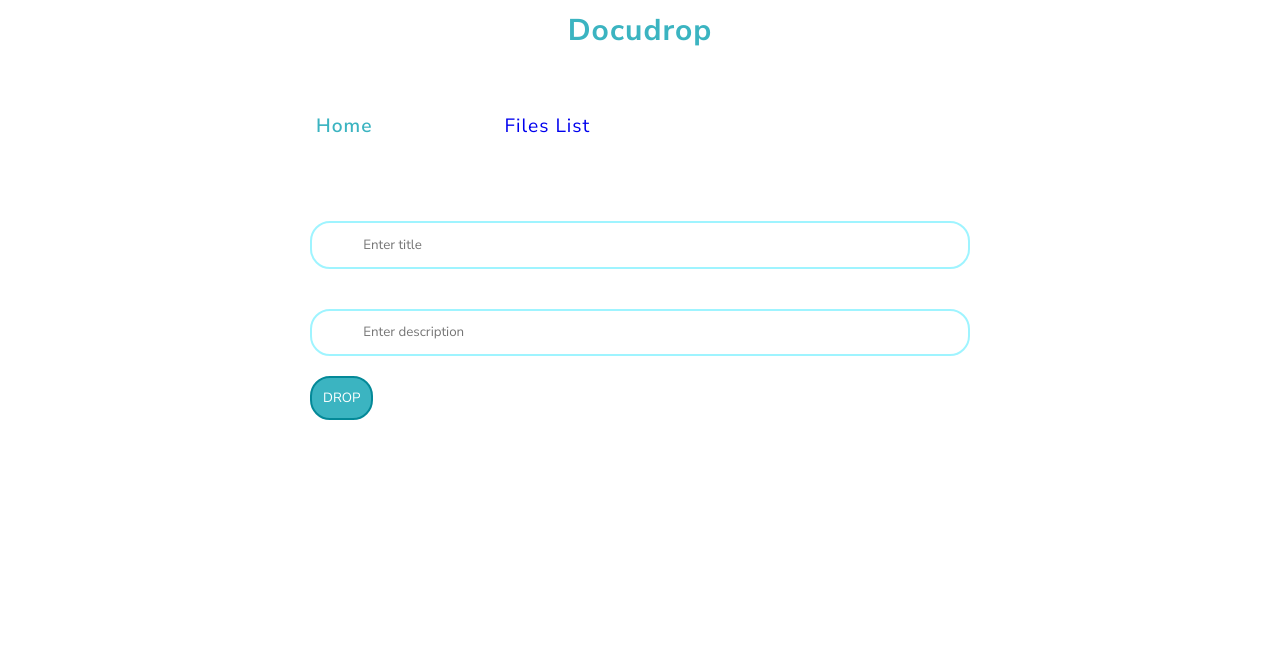
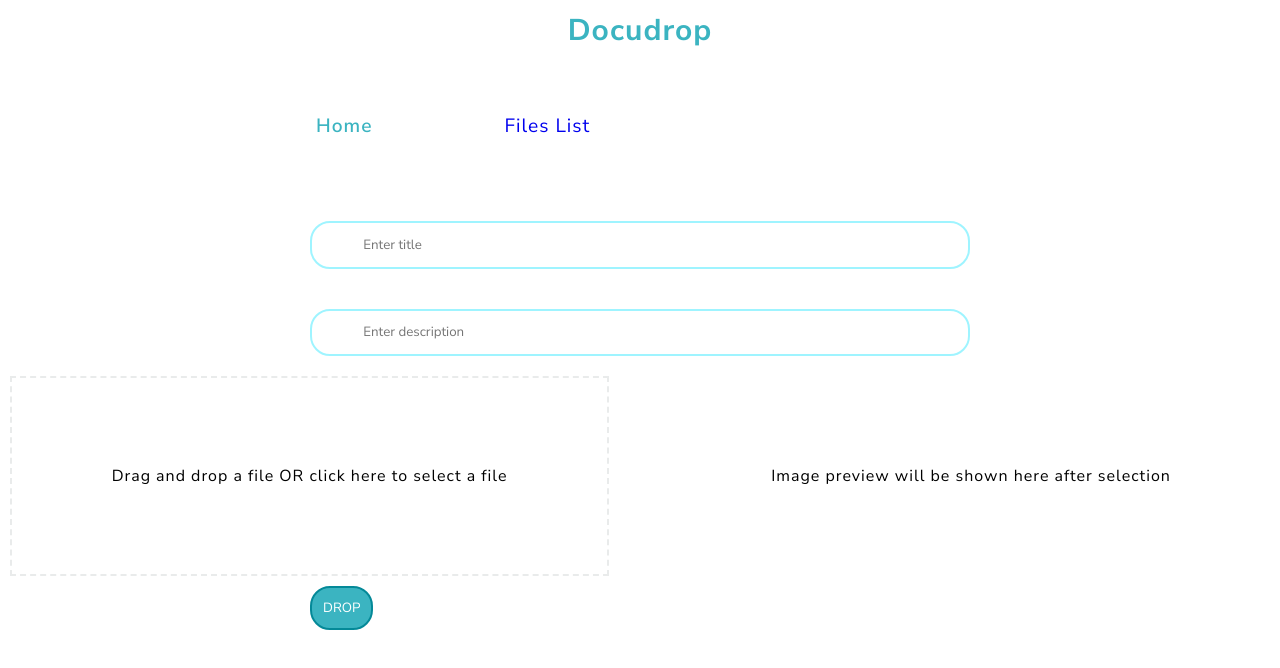
Before and after one commit to Tejakarthik/DocuDrop, a React (Create React App) app in the folder docudrop/: page / in a window 1280 px wide. Shown: the top 668 px of the page. Built offline with nearby package versions, Linux system fonts and the light colour scheme.

Commit message:
Dropzone functionality to drop files

```diff
--- a/docudrop/package.json
+++ b/docudrop/package.json
@@ -9,6 +9,7 @@
     "react": "^18.3.1",
     "react-bootstrap": "^2.10.4",
     "react-dom": "^18.3.1",
+    "react-dropzone": "^14.2.3",
     "react-router-dom": "^6.25.0",
     "react-scripts": "5.0.1",
     "sass": "^1.77.8",
--- a/docudrop/src/components /App.js
+++ b/docudrop/src/components /App.js
@@ -1,4 +1,6 @@
 import React, { useState, useRef } from 'react';
+import Dropzone from 'react-dropzone';
+import axios from 'axios';
 import { Form, Row, Col, Button } from 'react-bootstrap';
 
 const App = (props) => {
@@ -17,6 +19,17 @@ const App = (props) => {
       ...state,
       [event.target.name]: event.target.value
     });
+  };
+  const onDrop = (files) => {
+    const [uploadedFile] = files;
+    setFile(uploadedFile);
+
+    const fileReader = new FileReader();
+    fileReader.onload = () => {
+      setPreviewSrc(fileReader.result);
+    };
+    fileReader.readAsDataURL(uploadedFile);
+    setIsPreviewAvailable(uploadedFile.name.match(/\.(jpeg|jpg|png)$/));
   };
 
   const handleOnSubmit = async (event) => {
@@ -53,12 +66,152 @@ const App = (props) => {
             </Form.Group>
           </Col>
         </Row>
+        <div className="upload-section">
+  <Dropzone onDrop={onDrop}>
+    {({ getRootProps, getInputProps }) => (
+      <div {...getRootProps({ className: 'drop-zone' })} ref={dropRef}>
+        <input {...getInputProps()} />
+        <p>Drag and drop a file OR click here to select a file</p>
+        {file && (
+          <div>
+            <strong>Selected file:</strong> {file.name}
+          </div>
+        )}
+      </div>
+    )}
+  </Dropzone>
+  {previewSrc ? (
+    isPreviewAvailable ? (
+      <div className="image-preview">
+        <img className="preview-image" src={previewSrc} alt="Preview" />
+      </div>
+    ) : (
+      <div className="preview-message">
+        <p>No preview available for this file</p>
+      </div>
+    )
+  ) : (
+    <div className="preview-message">
+      <p>Image preview will be shown here after selection</p>
+    </div>
+  )}
+</div>
         <Button className=" submit-btn  "variant="primary" type="submit">
           DROP
+        </Button>
+      </Form>
+    </React.Fragment>
+
+  );
+};
+
+export default App;
+/*import React, { useState, useRef } from 'react';
+import { useDropzone } from 'react-dropzone';
+import { Form, Row, Col, Button } from 'react-bootstrap';
+
+const App = (props) => {
+  const [file, setFile] = useState(null); // state for storing actual image
+  const [previewSrc, setPreviewSrc] = useState(''); // state for storing previewImage
+  const [state, setState] = useState({
+    title: '',
+    description: ''
+  });
+  const [errorMsg, setErrorMsg] = useState('');
+  const [isPreviewAvailable, setIsPreviewAvailable] = useState(false); // state to show preview only for images
+  const dropRef = useRef(); // React ref for managing the hover state of droppable area
+
+  const handleInputChange = (event) => {
+    setState({
+      ...state,
+      [event.target.name]: event.target.value
+    });
+  };
+
+  const onDrop = (files) => {
+    const [uploadedFile] = files;
+    setFile(uploadedFile);
+
+    const fileReader = new FileReader();
+    fileReader.onload = () => {
+      setPreviewSrc(fileReader.result);
+    };
+    fileReader.readAsDataURL(uploadedFile);
+    setIsPreviewAvailable(uploadedFile.name.match(/\.(jpeg|jpg|png)$/));
+  };
+
+  const handleOnSubmit = async (event) => {
+    event.preventDefault();
+  };
+
+  const { getRootProps, getInputProps } = useDropzone({
+    onDrop,
+    multiple: false,
+    accept: 'image/jpeg, image/png'
+  });
+
+  return (
+    <React.Fragment>
+      <Form className="search-form" onSubmit={handleOnSubmit}>
+        {errorMsg && <p className="errorMsg">{errorMsg}</p>}
+        <Row>
+          <Col>
+            <Form.Group controlId="title">
+              <Form.Control
+                type="text"
+                name="title"
+                value={state.title || ''}
+                placeholder="Enter title"
+                onChange={handleInputChange}
+              />
+            </Form.Group>
+          </Col>
+        </Row>
+        <Row>
+          <Col>
+            <Form.Group controlId="description">
+              <Form.Control
+                type="text"
+                name="description"
+                value={state.description || ''}
+                placeholder="Enter description"
+                onChange={handleInputChange}
+              />
+            </Form.Group>
+          </Col>
+        </Row>
+        <div className="upload-section">
+          <div {...getRootProps({ className: 'drop-zone' })} ref={dropRef}>
+            <input {...getInputProps()} />
+            <p>Drag and drop a file OR click here to select a file</p>
+            {file && (
+              <div>
+                <strong>Selected file:</strong> {file.name}
+              </div>
+            )}
+          </div>
+          {previewSrc ? (
+            isPreviewAvailable ? (
+              <div className="image-preview">
+                <img className="preview-image" src={previewSrc} alt="Preview" />
+              </div>
+            ) : (
+              <div className="preview-message">
+                <p>No preview available for this file</p>
+              </div>
+            )
+          ) : (
+            <div className="preview-message">
+              <p>Image preview will be shown here after selection</p>
+            </div>
+          )}
+        </div>
+        <Button className="submit-btn" variant="primary" type="submit">
+          Submit
         </Button>
       </Form>
     </React.Fragment>
   );
 };
 
-export default App;
+export default App;*/
```
Also changed, not shown: 1 other file (tests, documents, lock files or other folders).
